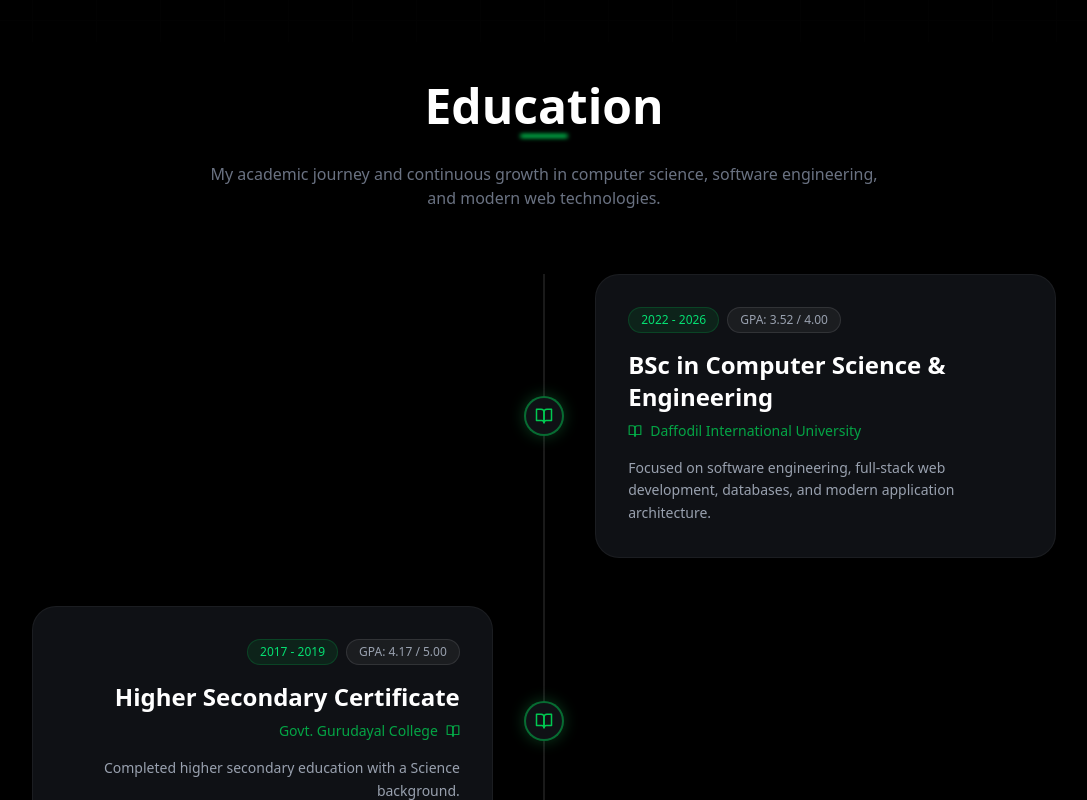
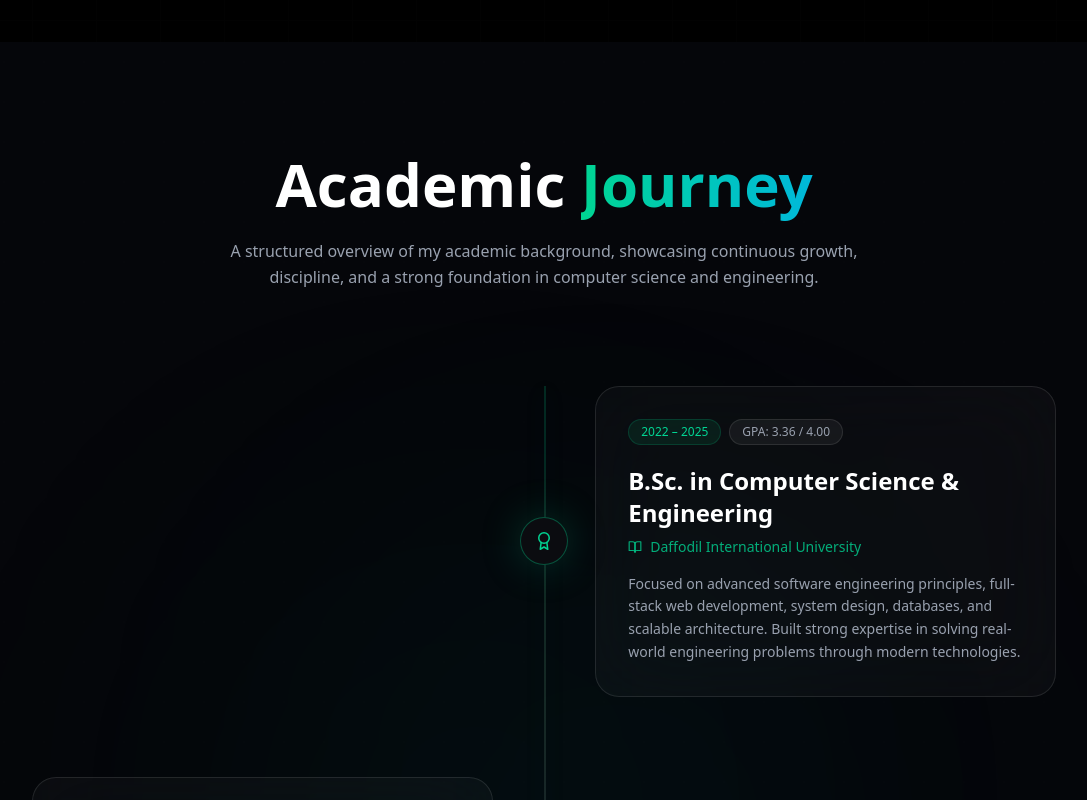
Before and after one commit to kouser-ahamed/my-portfolio, a Next.js app: page / in a window 1280 px wide. Shown: the part 3740-4540 px from the top of the page, without its empty margins (96-1183 px from the left). Built offline with nearby package versions, Linux system fonts and the light colour scheme.

Commit message:
refactor(Education): enhance education section layout and content for improved presentation

```diff
--- a/src/app/education/page.jsx
+++ b/src/app/education/page.jsx
@@ -1,119 +1,188 @@
 "use client";
+
 import { motion } from "framer-motion";
-import { FiBookOpen } from "react-icons/fi";
+import { FiBookOpen, FiAward } from "react-icons/fi";
 import { cn } from "@/lib/utils";
 
 const educationData = [
   {
-    year: "2022 - 2026",
-    gpa: "3.52 / 4.00",
-    degree: "BSc in Computer Science & Engineering",
+    year: "2022 – 2025",
+    gpa: "3.36 / 4.00",
+    degree: "B.Sc. in Computer Science & Engineering",
     institution: "Daffodil International University",
-    description: "Focused on software engineering, full-stack web development, databases, and modern application architecture.",
-    side: "right"
+    description:
+      "Focused on advanced software engineering principles, full-stack web development, system design, databases, and scalable architecture. Built strong expertise in solving real-world engineering problems through modern technologies.",
+    side: "right",
   },
   {
-    year: "2017 - 2019",
-    gpa: "4.17 / 5.00",
-    degree: "Higher Secondary Certificate",
-    institution: "Govt. Gurudayal College",
-    description: "Completed higher secondary education with a Science background.",
-    side: "left"
+    year: "2018 – 2019",
+    gpa: "4.92 / 5.00",
+    degree: "Higher Secondary Certificate (Science)",
+    institution: "Sara Marwari School And College",
+    description:
+      "Developed a strong foundation in mathematics, physics, and computer science fundamentals. Strengthened analytical thinking and problem-solving skills essential for engineering studies.",
+    side: "left",
   },
   {
-    year: "2015 - 2017",
-    gpa: "4.82 / 5.00",
-    degree: "Secondary School Certificate",
-    institution: "Gobindapur High School",
-    description: "Built strong interest in technology, computers, and problem solving.",
-    side: "right"
-  }
+    year: "2016 – 2017",
+    gpa: "4.56 / 5.00",
+    degree: "Secondary School Certificate (Science)",
+    institution: "Bansherbada High School",
+    description:
+      "Discovered early passion for technology and logical reasoning. Built discipline in academic learning and developed curiosity toward computing and programming concepts.",
+    side: "right",
+  },
 ];
 
 export default function Education() {
   return (
-    <section className="pt-10 pb-20 bg-black text-white relative overflow-hidden">
-      <div className="container mx-auto px-6 lg:px-20 relative z-10">
+    <section className="relative bg-[#05060a] text-white py-28 overflow-hidden">
 
-        {/* Section Heading matching image_91c280.png */}
-        <div className="flex flex-col items-center mb-16 text-center">
-          <h2 className="text-4xl md:text-5xl font-bold mb-4 relative">
-            Education
-            <span className="absolute -bottom-2 left-1/2 -translate-x-1/2 w-12 h-1 bg-green-500 rounded-full blur-[2px]" />
-          </h2>
-          <p className="text-gray-500 max-w-2xl text-sm md:text-base mt-4">
-            My academic journey and continuous growth in computer science, software engineering, and modern web technologies.
+      {/* ===== BACKGROUND (UPGRADED ONLY VISUAL) ===== */}
+      <div className="absolute inset-0">
+        <div className="absolute top-1/3 left-1/4 w-[500px] h-[500px] bg-emerald-500/10 blur-[180px] rounded-full animate-pulse" />
+        <div className="absolute bottom-1/3 right-1/4 w-[500px] h-[500px] bg-cyan-500/10 blur-[180px] rounded-full animate-pulse" />
+
+        <div className="absolute inset-0 opacity-[0.05]"
+          style={{
+            backgroundImage:
+              "radial-gradient(circle, rgba(255,255,255,0.12) 1px, transparent 1px)",
+            backgroundSize: "40px 40px",
+          }}
+        />
+      </div>
+
+      <div className="relative z-10 max-w-6xl mx-auto px-6 lg:px-16">
+
+        {/* ===== HEADER (SAME CONTENT, BETTER STYLE) ===== */}
+        <div className="text-center mb-24">
+          <motion.h2
+            initial={{ opacity: 0, y: 20 }}
+            whileInView={{ opacity: 1, y: 0 }}
+            viewport={{ once: true }}
+            className="text-4xl md:text-6xl font-bold"
+          >
+            Academic{" "}
+            <span className="bg-gradient-to-r from-emerald-400 to-cyan-500 bg-clip-text text-transparent">
+              Journey
+            </span>
+          </motion.h2>
+
+          <p className="mt-6 max-w-2xl mx-auto text-gray-400 text-sm md:text-base leading-relaxed">
+            A structured overview of my academic background, showcasing continuous growth,
+            discipline, and a strong foundation in computer science and engineering.
           </p>
         </div>
 
-        {/* Timeline Container */}
-        <div className="relative max-w-5xl mx-auto">
+        {/* ===== TIMELINE ===== */}
+        <div className="relative">
 
-          {/* Central Vertical Line */}
-          <div className="absolute left-1/2 -translate-x-1/2 top-0 bottom-0 w-0.5 bg-white/10 hidden md:block" />
+          {/* CENTER LINE (MORE GLOW) */}
+          <div className="absolute hidden md:block left-1/2 top-0 bottom-0 w-[2px]
+                          bg-gradient-to-b from-emerald-500/20 via-white/10 to-cyan-500/20
+                          shadow-[0_0_25px_rgba(16,185,129,0.15)]" />
 
-          <div className="space-y-12">
+          <div className="space-y-20">
+
             {educationData.map((item, index) => (
-              <div key={index} className="relative flex items-center justify-between md:justify-normal group">
+              <div
+                key={index}
+                className="relative flex items-center md:justify-normal"
+              >
 
-                {/* Central Icon Node */}
-                <div className="absolute left-1/2 -translate-x-1/2 hidden md:flex items-center justify-center z-20">
+                {/* DOT (MORE PREMIUM) */}
+                <div className="hidden md:flex absolute left-1/2 -translate-x-1/2 z-20">
                   <motion.div
                     initial={{ scale: 0 }}
                     whileInView={{ scale: 1 }}
                     viewport={{ once: true }}
-                    className="w-10 h-10 rounded-full bg-[#0f1115] border-2 border-green-500/50 flex items-center justify-center text-green-500 shadow-[0_0_15px_rgba(34,197,94,0.3)] group-hover:shadow-[0_0_20px_rgba(34,197,94,0.6)] transition-all"
+                    transition={{ type: "spring", stiffness: 200 }}
+                    className="w-12 h-12 rounded-full
+                               bg-[#0b0c10]
+                               border border-emerald-500/40
+                               flex items-center justify-center
+                               shadow-[0_0_40px_rgba(16,185,129,0.25)]
+                               backdrop-blur-xl"
                   >
-                    <FiBookOpen size={18} />
+                    <FiAward className="text-emerald-400" size={18} />
                   </motion.div>
                 </div>
 
-                {/* Content Card */}
-                <div className={cn(
-                  "w-full md:w-[45%] z-10",
-                  item.side === "right" ? "md:ml-auto" : "md:mr-auto text-left md:text-right"
-                )}>
+                {/* CARD */}
+                <div
+                  className={cn(
+                    "w-full md:w-[45%]",
+                    item.side === "right"
+                      ? "md:ml-auto"
+                      : "md:mr-auto md:text-right"
+                  )}
+                >
                   <motion.div
-                    initial={{ opacity: 0, x: item.side === "right" ? 50 : -50 }}
-                    whileInView={{ opacity: 1, x: 0 }}
+                    initial={{
+                      opacity: 0,
+                      y: 40,
+                      x: item.side === "right" ? 40 : -40,
+                    }}
+                    whileInView={{ opacity: 1, y: 0, x: 0 }}
                     viewport={{ once: true }}
-                    transition={{ duration: 0.6, delay: index * 0.1 }}
-                    className="bg-[#0f1115] border border-white/5 p-6 md:p-8 rounded-3xl hover:border-green-500/30 transition-all duration-300"
+                    transition={{ duration: 0.7, delay: index * 0.15 }}
+                    className="relative p-8 rounded-3xl
+                               bg-white/[0.03]
+                               border border-white/10
+                               backdrop-blur-2xl
+                               transition-all duration-300
+                               hover:border-emerald-500/40
+                               hover:shadow-[0_25px_90px_rgba(16,185,129,0.15)]
+                               group overflow-hidden"
                   >
-                    {/* Tags */}
-                    <div className={cn(
-                      "flex flex-wrap gap-2 mb-4",
-                      item.side === "left" && "md:justify-end"
-                    )}>
-                      <span className="px-3 py-1 rounded-full bg-green-500/10 border border-green-500/20 text-green-400 text-xs font-medium">
+
+                    {/* HOVER GLOW LAYER */}
+                    <div className="absolute inset-0 opacity-0 group-hover:opacity-100 transition-opacity duration-500
+                                    bg-gradient-to-br from-emerald-500/10 via-transparent to-cyan-500/10" />
+
+                    {/* META */}
+                    <div
+                      className={cn(
+                        "flex flex-wrap gap-2 mb-5",
+                        item.side === "left" && "md:justify-end"
+                      )}
+                    >
+                      <span className="px-3 py-1 rounded-full text-xs bg-emerald-500/10 border border-emerald-500/20 text-emerald-400">
                         {item.year}
                       </span>
-                      <span className="px-3 py-1 rounded-full bg-white/5 border border-white/10 text-gray-400 text-xs font-medium">
+
+                      <span className="px-3 py-1 rounded-full text-xs bg-white/5 border border-white/10 text-gray-400">
                         GPA: {item.gpa}
                       </span>
                     </div>
 
-                    {/* Header Info */}
-                    <h3 className="text-xl md:text-2xl font-bold text-white mb-2 group-hover:text-green-400 transition-colors">
+                    {/* TITLE */}
+                    <h3 className="text-xl md:text-2xl font-semibold text-white group-hover:text-emerald-400 transition-colors">
                       {item.degree}
                     </h3>
-                    <div className={cn(
-                      "flex items-center gap-2 text-green-500/80 mb-4 text-sm font-medium",
-                      item.side === "left" && "md:justify-end"
-                    )}>
-                      <FiBookOpen size={14} className={item.side === "left" ? "order-2" : "order-1"} />
-                      <span className={item.side === "left" ? "order-1" : "order-2"}>{item.institution}</span>
+
+                    {/* INSTITUTION */}
+                    <div
+                      className={cn(
+                        "flex items-center gap-2 text-sm text-emerald-400/80 mt-2 mb-4",
+                        item.side === "left" && "md:justify-end"
+                      )}
+                    >
+                      <FiBookOpen size={14} />
+                      <span>{item.institution}</span>
                     </div>
 
-                    {/* Description */}
-                    <p className="text-gray-400 text-sm leading-relaxed">
+                    {/* DESCRIPTION */}
+                    <p className="text-sm leading-relaxed text-gray-400">
                       {item.description}
                     </p>
+
                   </motion.div>
                 </div>
 
               </div>
             ))}
+
           </div>
         </div>
       </div>
```
